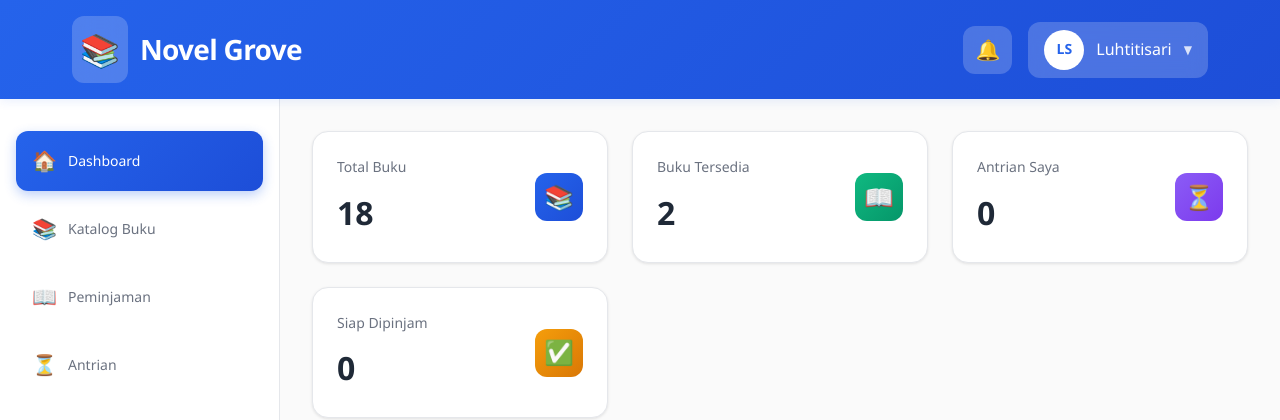
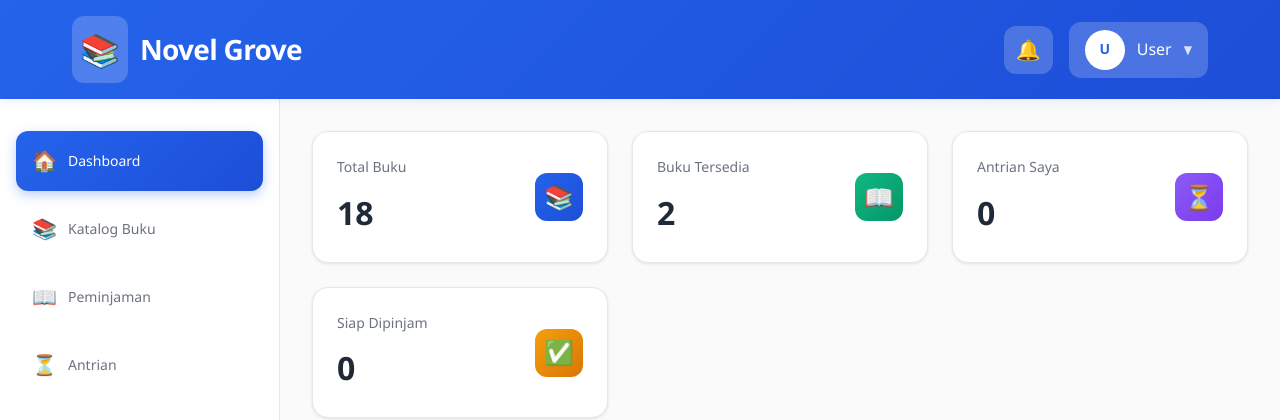
Before and after one commit to crashyet/psd-sistem-perpustakaan, a PHP site: page /src/dashboard.php in a window 1280 px wide. Shown: the top 420 px of the page. Run offline with PHP 8.4, Linux system fonts and the light colour scheme.

Commit message:
Ubah nama user

```diff
--- a/src/dashboard.php
+++ b/src/dashboard.php
@@ -180,8 +180,8 @@ $readyQueue = count(array_filter($_SESSION['book_queue'], function($item) {
                 <?php endif; ?>
                 <button class="notification-btn">🔔</button>
                 <div class="user-menu">
-                    <div class="user-avatar">LS</div>
-                    <span class="user-name">Luhtitisari</span>
+                    <div class="user-avatar">U</div>
+                    <span class="user-name">User</span>
                     <span class="dropdown-arrow">▼</span>
                 </div>
             </div>
```
